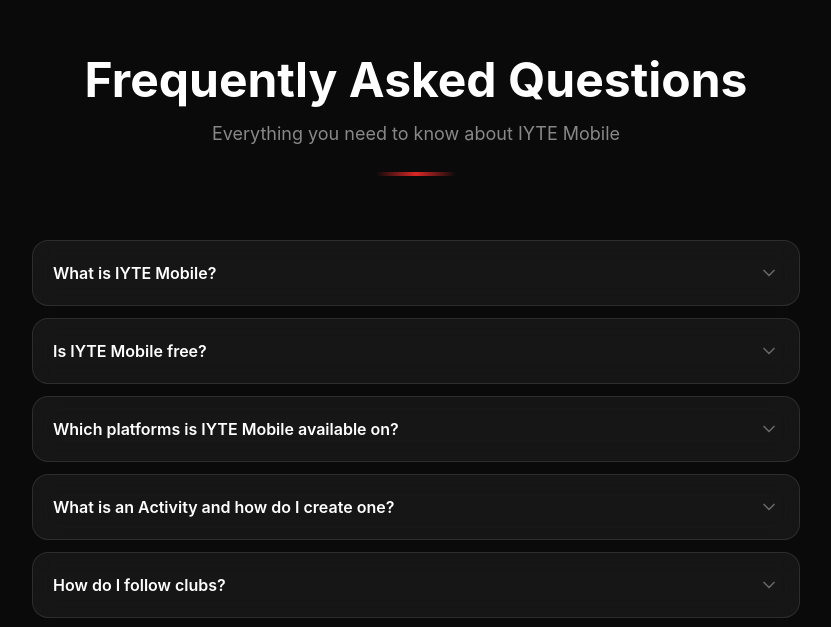
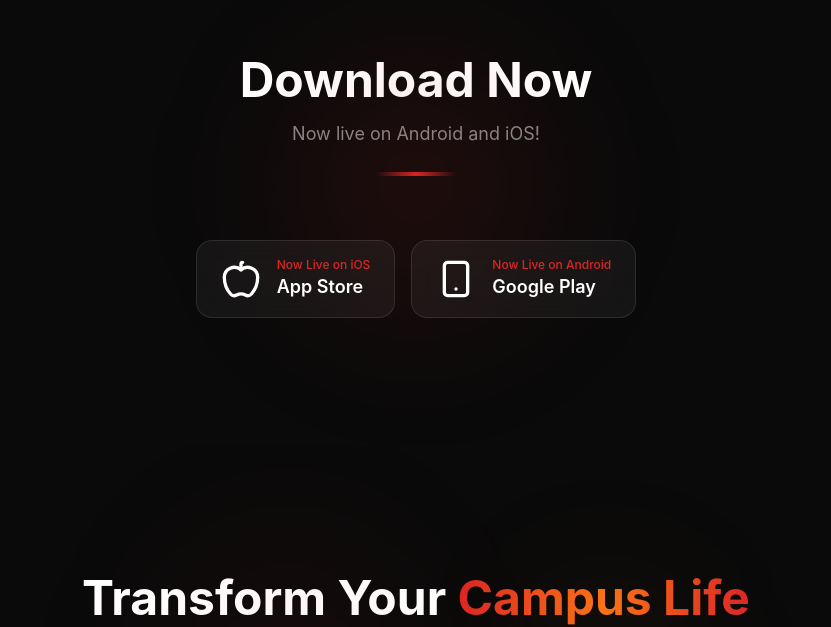
Before and after one commit to ugurcavusoglu/iytemobil_website, a Next.js app: page /en in a window 1280 px wide. Shown: the part 5169-5796 px from the top of the page, without its empty margins (224-1055 px from the left). Built offline with nearby package versions, Linux system fonts and the light colour scheme; no server answers.

Commit message:
feat: remove FAQ section from homepage

```diff
--- a/src/app/[locale]/page.tsx
+++ b/src/app/[locale]/page.tsx
@@ -4,7 +4,6 @@ import { FeatureDetailSection } from '@/components/sections/FeatureDetailSection
 import { TeamSection } from '@/components/sections/TeamSection';
 import { DownloadSection } from '@/components/sections/DownloadSection';
 import { CTASection } from '@/components/sections/CTASection';
-import { FAQSection } from '@/components/sections/FAQSection';
 import { getTranslations } from 'next-intl/server';
 import type { Metadata } from 'next';
 
@@ -197,7 +196,6 @@ export default function HomePage() {
       <FeaturesSection />
       <FeatureDetailSection />
 <TeamSection />
-      <FAQSection />
       <DownloadSection />
       <CTASection />
     </>
```
